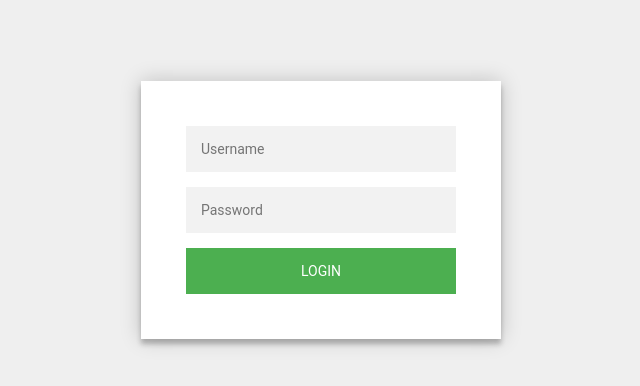
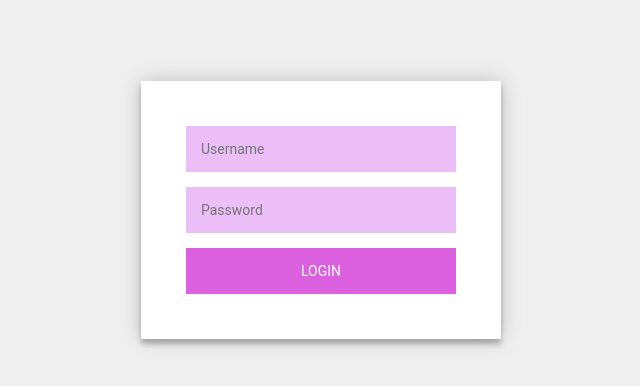
Before and after one commit to JLRG806/LosNoRelacionales, a plain HTML site: page login_localStorage/index.html in a window 1280 px wide. Shown: the part 90-476 px from the top of the page, without its empty margins (319-959 px from the left). Drawn offline with Linux system fonts and the light colour scheme.

Commit message:
[FIX] Edit Css

```diff
--- a/login_localStorage/style.css
+++ b/login_localStorage/style.css
@@ -1,4 +1,4 @@
-        body {
+body {
   margin: 0;
   padding: 0;
   background: #efefef;
@@ -25,7 +25,7 @@
 .form input {
   font-family: "Roboto", sans-serif;
   outline: 0;
-  background: #f2f2f2;
+  background: #ebbef7;
   width: 100%;
   border: 0;
   margin: 0 0 15px;
@@ -38,7 +38,7 @@
   font-family: "Roboto", sans-serif;
   text-transform: uppercase;
   outline: 0;
-  background: #4CAF50;
+  background: #da60df;
   width: 100%;
   border: 0;
   padding: 15px;
@@ -55,7 +55,7 @@
 
 .form .message {
   margin: 15px 0 0;
-  color: #b3b3b3;
+  color: #10dd32;
   font-size: 12px;
 }
 
```
